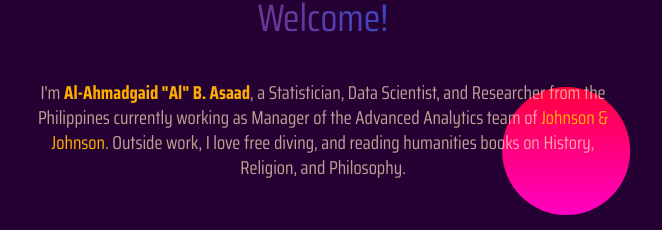
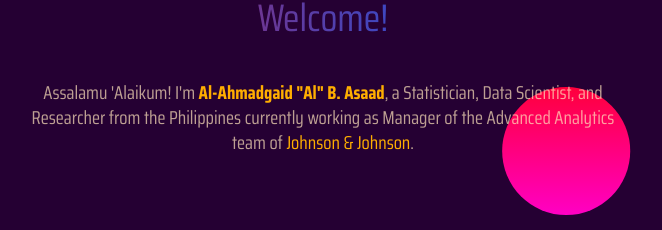
Before and after one commit to alstat/al-asaad, a SvelteKit app: page / in a window 1280 px wide. Shown: the part 649-879 px from the top of the page, without its empty margins (317-979 px from the left). Built offline with nearby package versions, Linux system fonts and the light colour scheme; a web font is replaced by a local one.

Commit message:
fix welcome message

```diff
--- a/src/routes/WelcomeMessage.svelte
+++ b/src/routes/WelcomeMessage.svelte
@@ -1,6 +1,6 @@
 <div class="welcome-message">
-    I'm <b><a href="https://www.linkedin.com/in/al-ahmadgaid-asaad-68613a44/">Al-Ahmadgaid "Al" B. Asaad</a></b>, a Statistician, Data Scientist, and Researcher from the Philippines currently working as Manager of the Advanced Analytics team of
-    <a href="https://www.jnj.com/">Johnson & Johnson</a>. Outside work, I love free diving, and reading humanities books on History, Religion, and Philosophy.
+    Assalamu 'Alaikum! I'm <b><a href="https://www.linkedin.com/in/al-ahmadgaid-asaad-68613a44/">Al-Ahmadgaid "Al" B. Asaad</a></b>, a Statistician, Data Scientist, and Researcher from the Philippines currently working as Manager of the Advanced Analytics team of
+    <a href="https://www.jnj.com/">Johnson & Johnson</a>.
 </div>
 
 <style>
```
